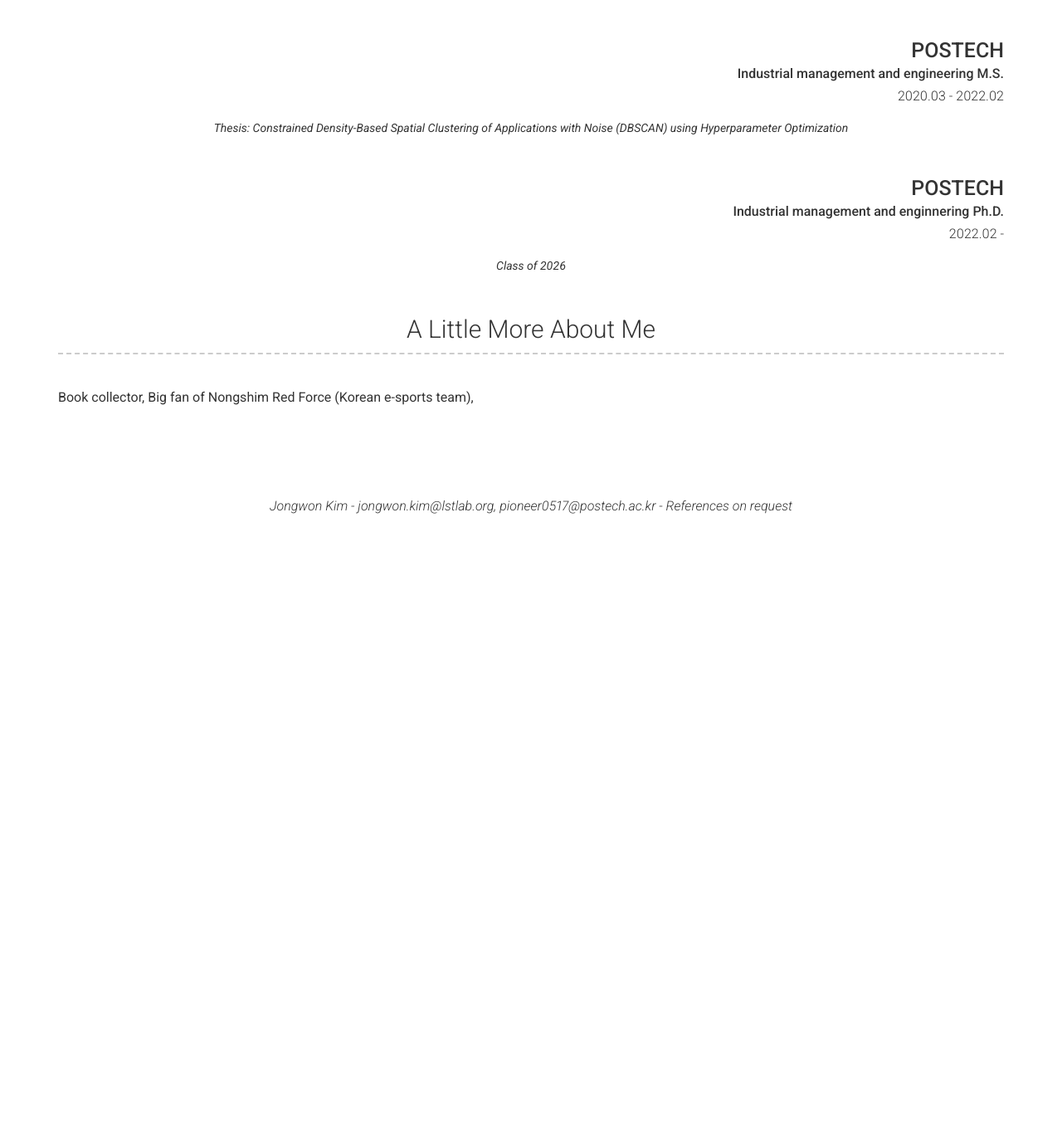
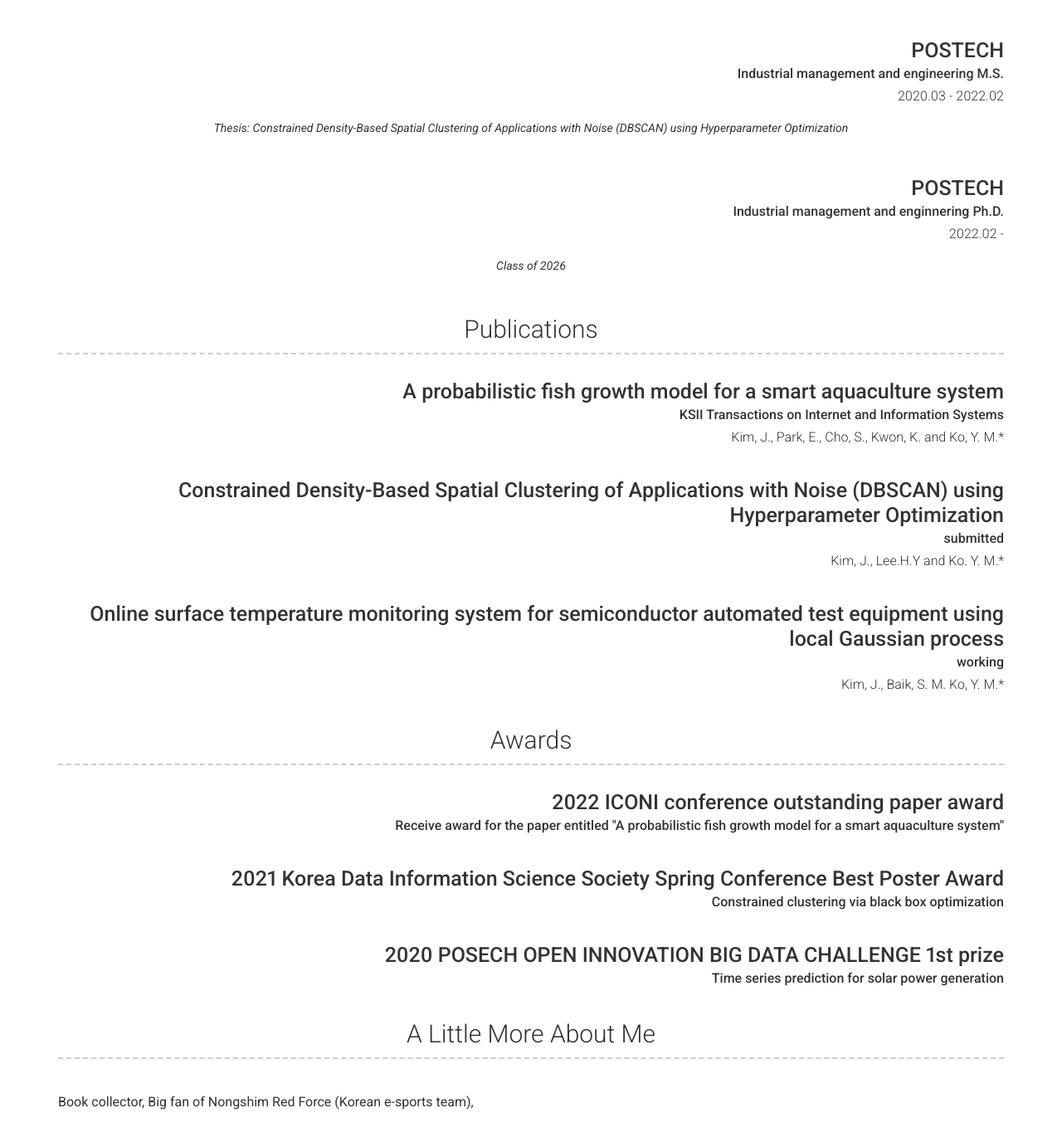
Before and after one commit to jongwonKim-1997/CV, a Jekyll site: the page built from index.md, in a window 1280 px wide and 1400 px high, scrolled down 1620 px. Shown: the top 1376 px of the window at 83% size. Built offline with Jekyll 4.4.1, drawn with Linux system fonts in a browser that asks for light colours; nearby versions of some CDN libraries; before the commit the page ends 2250 px from its top, so only the background shows below that.

Commit message:
Update _config.yml

```diff
--- a/_config.yml
+++ b/_config.yml
@@ -146,6 +146,33 @@
         caption: 2022.02 -
         quote: >
           Class of 2026
+  - title: Publications
+    layout: list
+    content:
+      - layout: top-right
+        title:  A probabilistic fish growth model for a smart aquaculture system
+        sub_title: KSII Transactions on Internet and Information Systems
+        caption:  Kim, J., Park, E., Cho, S., Kwon, K. and Ko, Y. M.*
+      - layout: top-right
+        title: Constrained Density-Based Spatial Clustering of Applications with Noise (DBSCAN) using Hyperparameter Optimization
+        sub_title:  submitted
+        caption:  Kim, J., Lee.H.Y and Ko. Y. M.*
+      - layout: top-right
+        title: Online surface temperature monitoring system for semiconductor automated test equipment using local Gaussian process
+        sub_title:  working
+        caption: Kim, J., Baik, S. M. Ko, Y. M.*
+  - title: Awards
+    layout: list
+    content:
+      - layout: top-right
+        title: 2022 ICONI conference outstanding paper award
+        sub_title: Receive award for the paper entitled "A probabilistic fish growth model for a smart aquaculture system"
+      - layout: top-right
+        title: 2021 Korea Data Information Science Society Spring Conference Best Poster Award
+        sub_title:  Constrained clustering via black box optimization
+      - layout: top-right
+        title: 2020 POSECH OPEN INNOVATION BIG DATA CHALLENGE 1st prize
+        sub_title:  Time series prediction for solar power generation
   - title: A Little More About Me
     layout: text
     content: | # this will include new lines to allow paragraphs
```
